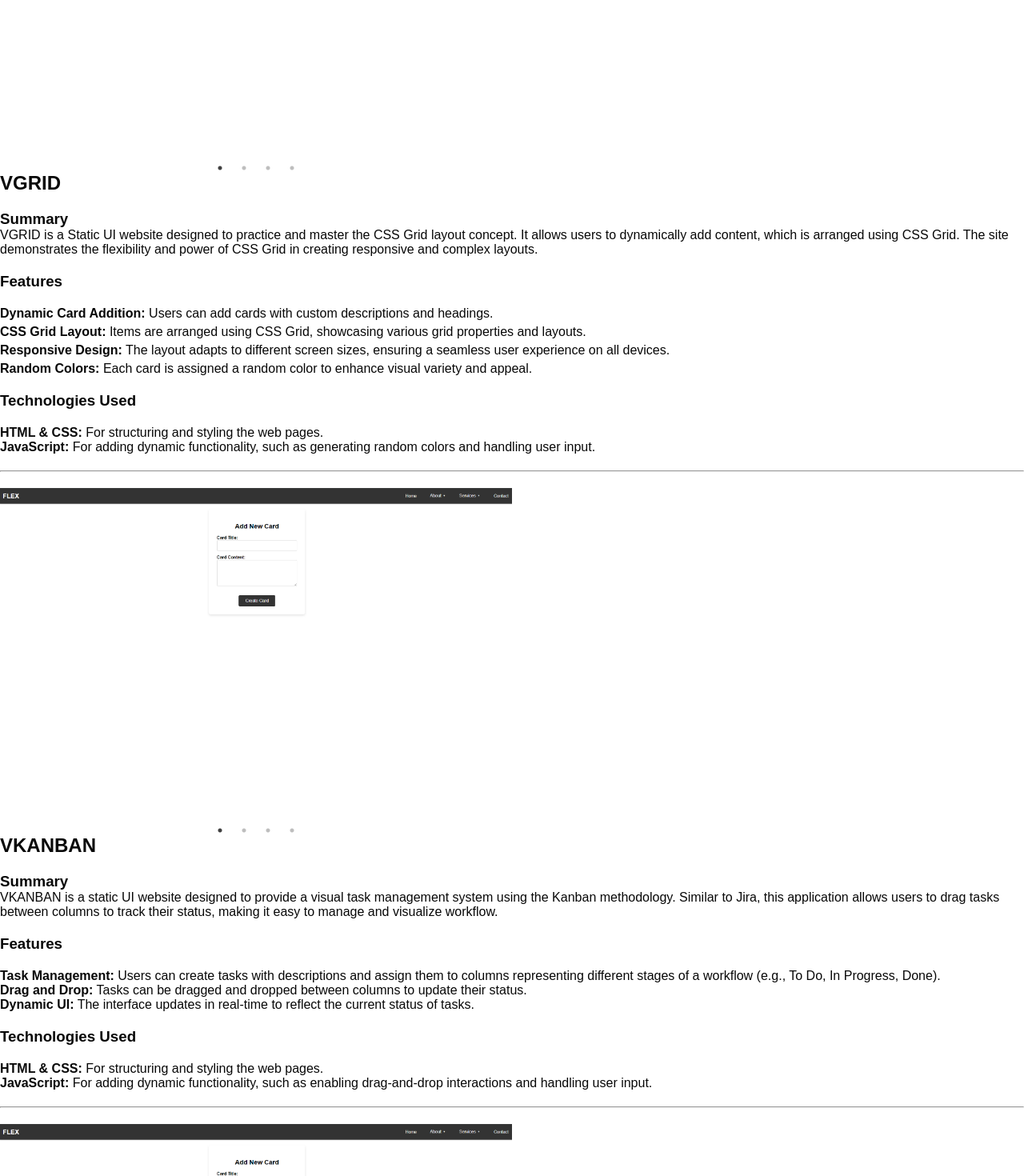
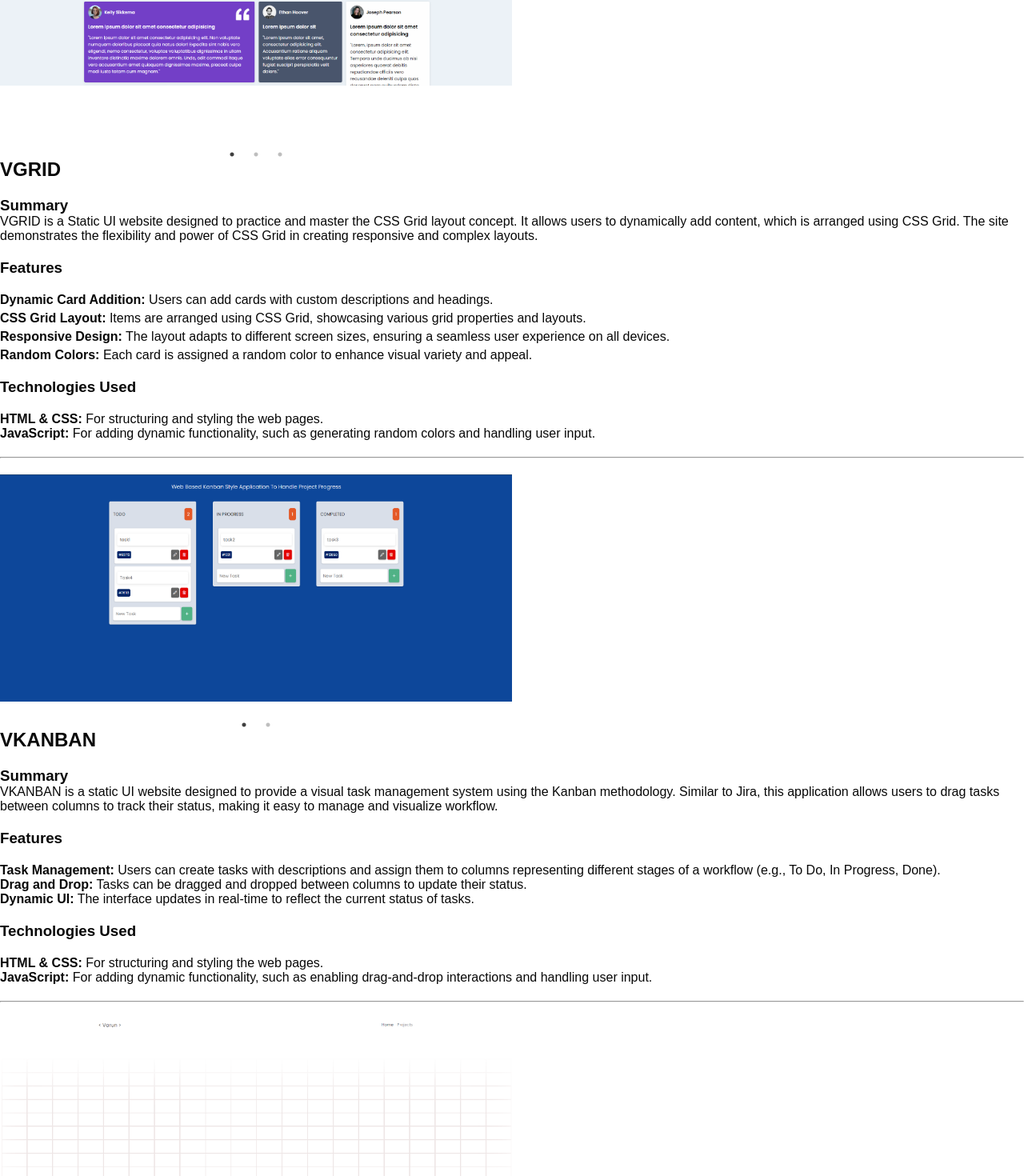
Before and after one commit to varunnlv/vportfolio, a React (Create React App) app: page / in a window 1280 px wide. Shown: the part 7373-8843 px from the top of the page at 80% size. Built offline with nearby package versions, Linux system fonts and the light colour scheme.

Commit message:
Update portfolio.jsx

```diff
--- a/src/components/portfolio/portfolio.jsx
+++ b/src/components/portfolio/portfolio.jsx
@@ -17,11 +17,29 @@ const items = [
     {
         id: 2,
         title: "Filmpire",
-        images: [
-            "https://images.pexels.com/photos/18023772/pexels-photo-18023772/free-photo-of-close-up-of-a-person-holding-a-wristwatch.jpeg?auto=compress&cs=tinysrgb&w=1600&lazy=load",
-            // Add more image URLs as needed
+       images: [
+            "./VGRID1.png",
+            "./VGRID2.png",
+            "./VGRID3.png",
         ],
-        desc: "2Lorem ipsum dolor sit amet consectetur adipisicing elit. Dolores ab id ad nesciunt quo aut corporis modi? Voluptate, quos sunt dolorum facilis, id eum sequi placeat accusantium saepe eos laborum.",
+    },
+    {
+        id: 3,
+        title: "Filmpire",
+       images: [
+            "./VKANBAN1.png",
+            "./VKANBAN2.png",
+        ],
+    },
+    {
+        id: 4,
+        title: "Filmpire",
+       images: [
+            "./VPORTFOLIO1.png",
+            "./VPORTFOLIO2.png",
+            "./VPORTFOLIO3.png",
+            "./VPORTFOLIO4.png",
+        ],
     },
 ];
 
@@ -496,7 +514,7 @@ const Portfolio = () => {
 
             <div class="slider-container">
                     <Slider {...settings}>
-                        {items[0].images.map((image, index) => (
+                        {items[1].images.map((image, index) => (
                             <img key={index} src={image} alt="" />
                         ))}
                     </Slider>
@@ -552,7 +570,7 @@ const Portfolio = () => {
 
             <div class="slider-container">
                     <Slider {...settings}>
-                        {items[0].images.map((image, index) => (
+                        {items[2].images.map((image, index) => (
                             <img key={index} src={image} alt="" />
                         ))}
                     </Slider>
@@ -593,7 +611,7 @@ const Portfolio = () => {
 
         <div class="slider-container">
                     <Slider {...settings}>
-                        {items[0].images.map((image, index) => (
+                        {items[3].images.map((image, index) => (
                             <img key={index} src={image} alt="" />
                         ))}
                     </Slider>
```
